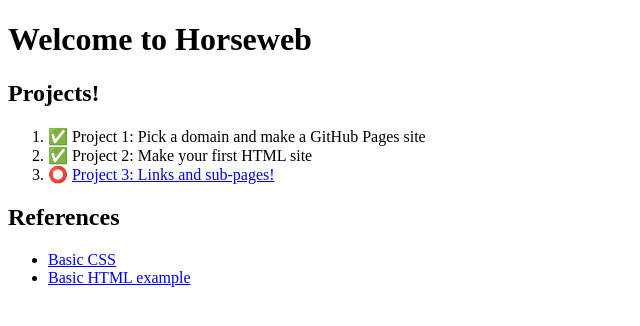
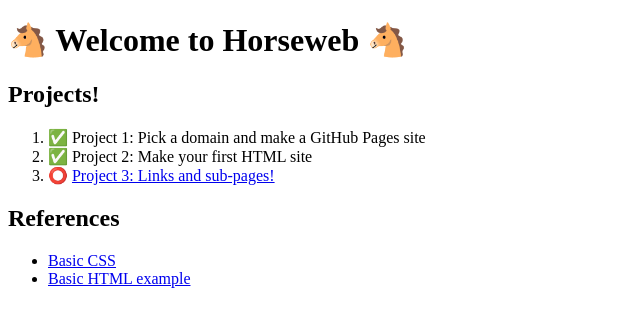
Before and after one commit to adamavenir/demosite.xyz, a plain HTML site: page index.html in a window 1280 px wide. Shown: the whole page, without its empty margins (0-640 px from the left). Drawn offline with Linux system fonts and the light colour scheme.

Commit message:
Update index.html

```diff
--- a/index.html
+++ b/index.html
@@ -3,7 +3,7 @@
 <head>
   <meta charset="utf-8">
   <meta name="viewport" content="width=device-width">
-  <title>Welcome to Horseweb</title>
+  <title>🐴 Welcome to Horseweb</title>
 
   <style>
     div {
@@ -19,7 +19,7 @@
   </style>
 </head>
 <body>
-  <h1>Welcome to Horseweb</h1>
+  <h1>🐴 Welcome to Horseweb 🐴</h1>
   <h2>Projects!</h2>
   <ol>
     <li>✅ Project 1: Pick a domain and make a GitHub Pages site</li>
```
